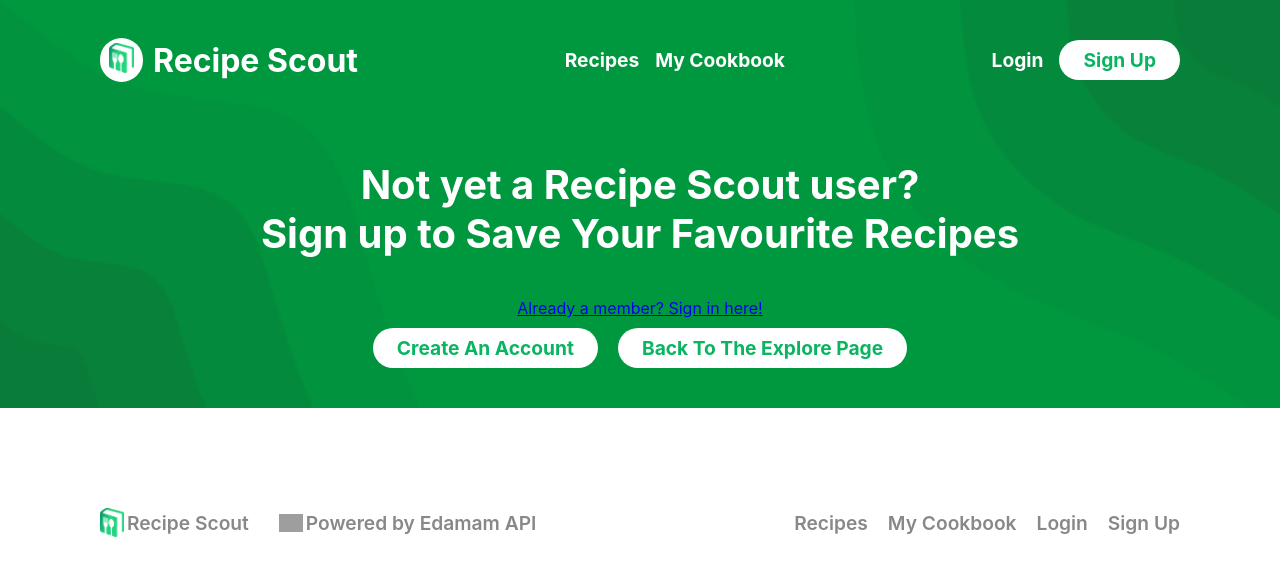
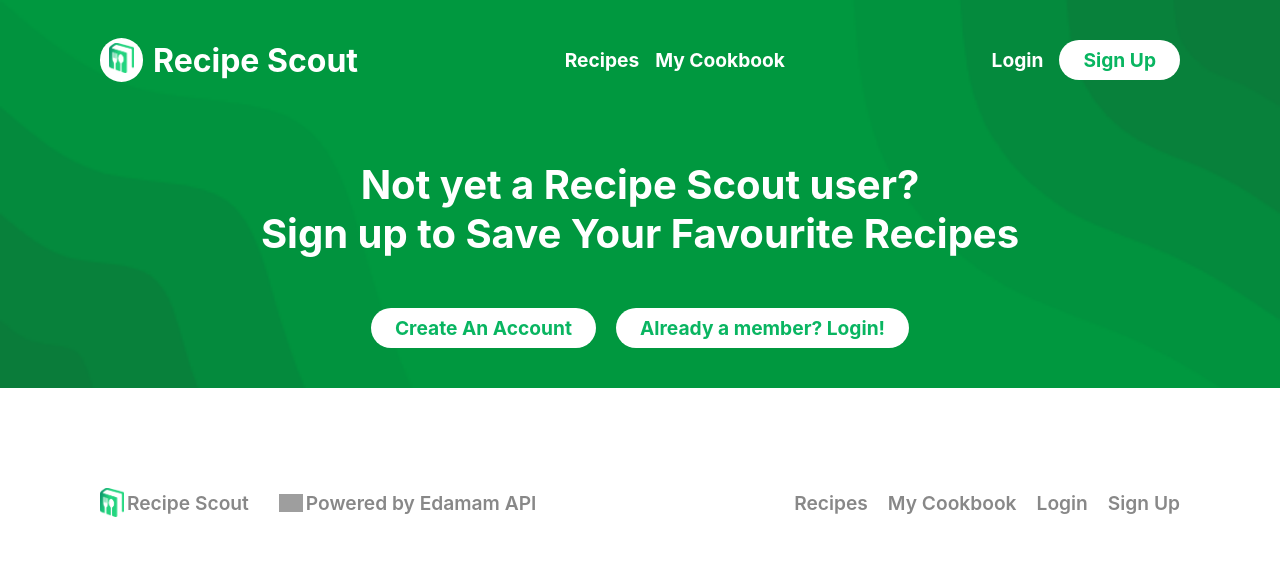
Before and after one commit to katymolloy/recipe-scout, a React (Create React App) app: page /cookbook in a window 1280 px wide. Shown: the top 576 px of the page. Built offline with nearby package versions, Linux system fonts and the light colour scheme; grey boxes are pictures that could not be loaded.

Commit message:
Adjusted recipe widget child element sizes to keep them consistent across various screens

```diff
--- a/src/Components/RecipeCard/RecipeCard.scss
+++ b/src/Components/RecipeCard/RecipeCard.scss
@@ -7,8 +7,10 @@
     overflow: hidden;
     transition: .3s;
 
+    width: calc(25% - 20px);
+
     a img {
-        width: 350px;
+        width: 100%;
         height: 200px;
         object-fit: cover;
         border-radius: 10px 10px 0 0;
--- a/src/Components/RecipeWidget/widget.scss
+++ b/src/Components/RecipeWidget/widget.scss
@@ -4,8 +4,4 @@
     justify-content: space-around;
     width: 100%;
     flex-wrap: wrap;
-
-    .recipeInfo {
-        display: flex;
-    }
 }
--- a/src/Pages/Cookbook/index.js
+++ b/src/Pages/Cookbook/index.js
@@ -101,10 +101,9 @@ export default function Cookbook({ isLoggedIn, currentUser, changeLogin, addApiC
                     :
                     <div className="hero register">
                         <h3>Not yet a Recipe Scout user? <br></br>Sign up to Save Your Favourite Recipes</h3>
-                        <Link to={'/login'}>Already a member? Sign in here!</Link>
                         <div className="pleaseRegister">
                             <Link to={'/register'}>Create An Account</Link>
-                            <Link to={'/'}>Back To The Explore Page</Link>
+                            <Link to={'/login'}>Already a member? Login!</Link>
                         </div>
                     </div>}
             </div>
```
